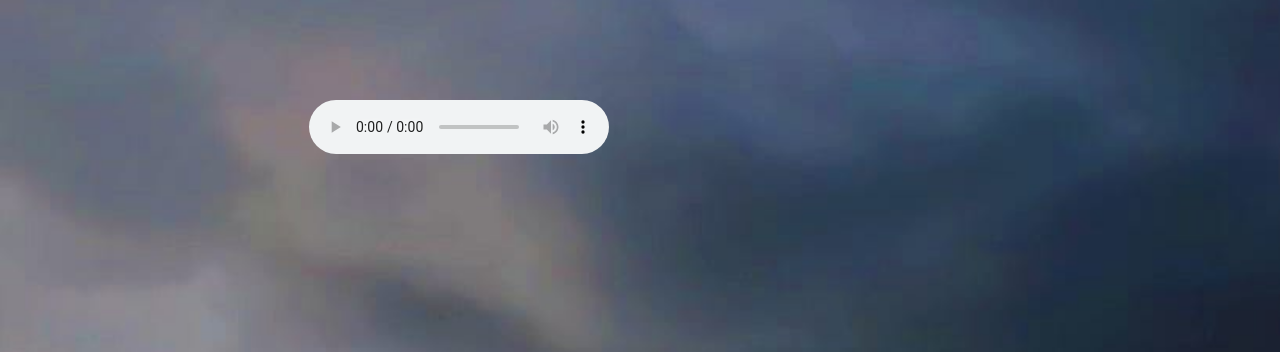
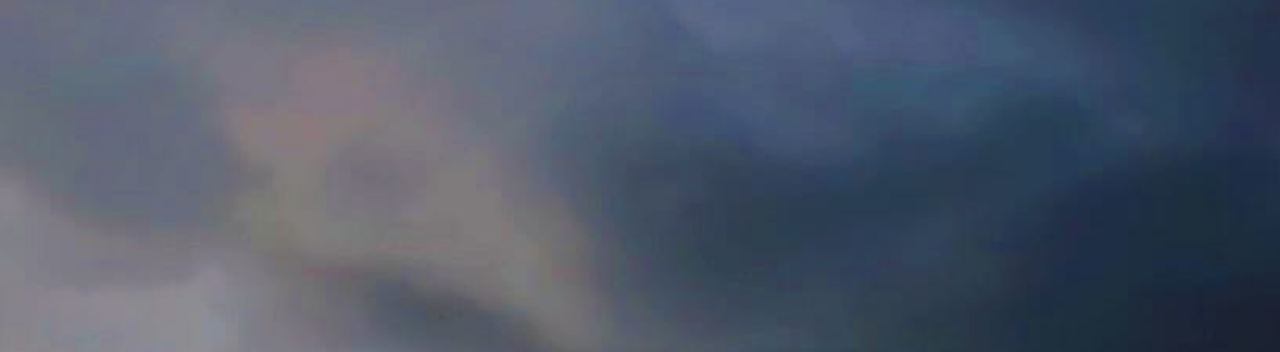
Before and after one commit to briexenv/a, a plain HTML site: page status.html in a window 1280 px wide. Shown: the top 352 px of the page. Drawn offline with nearby package versions, Linux system fonts and the light colour scheme.

Commit message:
Update status.html

```diff
--- a/status.html
+++ b/status.html
@@ -36,7 +36,7 @@
     </div>
 
     <iframe src="./debu.mp3" allow="autoplay" id="audio" style="opacity:0"></iframe>
-    <audio id="player" autoplay controls><source src="./debu.mp3" type="audio/mp3" style="opacity:0"></audio>
+    <!--<audio id="player" autoplay controls><source src="./debu.mp3" type="audio/mp3" style="opacity:0"></audio>-->
     <!-- <div data-aos="fade-up" data-aos-duration="750">
       <a href="whatsapp://open" class="btn btn-dark">Ke WhatsApp</a>
     </div> -->
```
